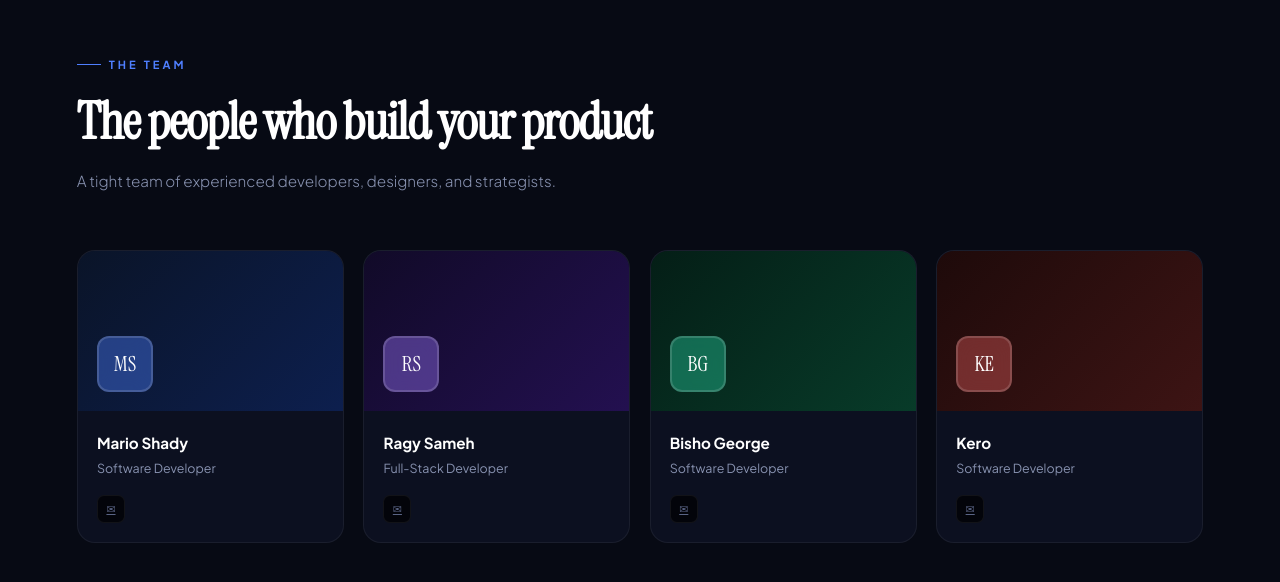
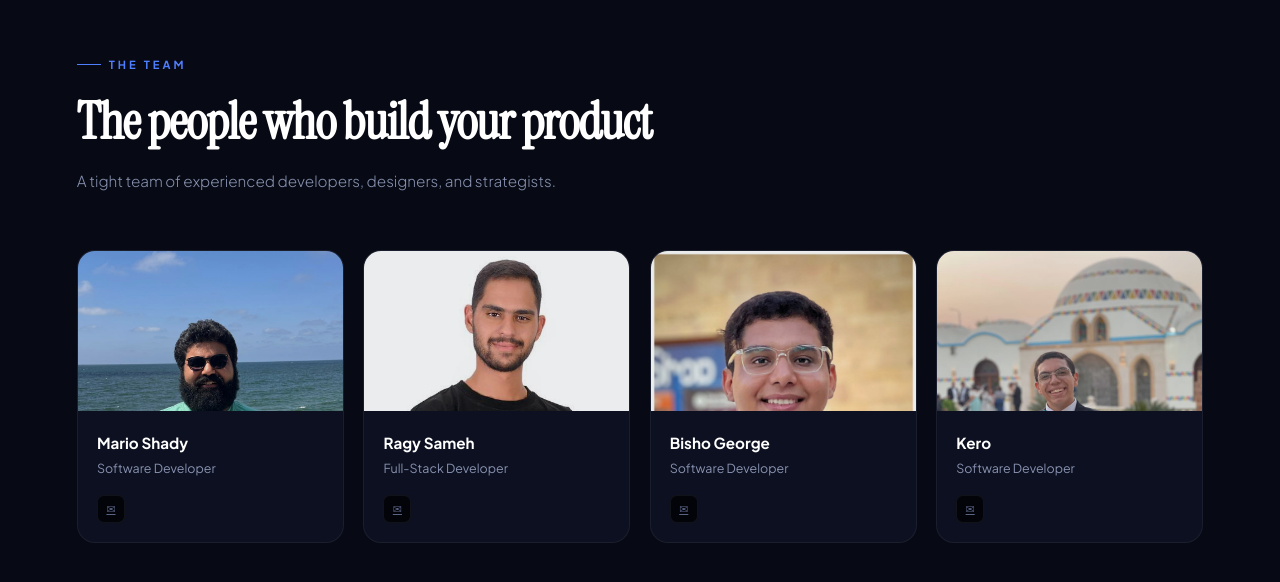
Before and after one commit to RagySamehW/NovamindAi_Web, a website: page nova-mind-v3/index.html in a window 1280 px wide. Shown: the part 11260-11842 px from the top of the page. Drawn offline with Linux system fonts and the light colour scheme; animation ran at ten frames a second.

Commit message:
Add real team photos for all 4 members
Co-Authored-By: Claude Sonnet 4.6 <noreply@anthropic.com>

```diff
--- a/nova-mind-v3/css/style.css
+++ b/nova-mind-v3/css/style.css
@@ -1193,3 +1193,17 @@ footer {
   .process-steps { grid-template-columns: 1fr; }
   .sc-card { width: 80vw; }
 }
+
+/* ── TEAM PHOTO ── */
+.tc-photo {
+  position: absolute;
+  inset: 0;
+  width: 100%;
+  height: 100%;
+  object-fit: cover;
+  object-position: center top;
+  z-index: 1;
+  opacity: 0.92;
+  transition: opacity 0.3s ease, transform 0.4s ease;
+}
+.team-card:hover .tc-photo { opacity: 1; transform: scale(1.04); }
--- a/nova-mind-v3/index.html
+++ b/nova-mind-v3/index.html
@@ -629,10 +629,10 @@
     <p class="sec-sub" style="margin-top:.5rem">A tight team of experienced developers, designers, and strategists.</p>
   </div>
   <div class="team-grid fade-up">
-    <div class="team-card"><div class="tc-top"><div class="tc-bg tbg1"></div><div class="tc-av tav1">MS</div></div><div class="tc-body"><h3>Mario Shady</h3><div class="tc-role">Software Developer</div><div class="tc-socials"><a href="mailto:marioshady0@gmail.com" class="tc-social" title="Email">✉</a></div></div></div>
-    <div class="team-card"><div class="tc-top"><div class="tc-bg tbg2"></div><div class="tc-av tav2">RS</div></div><div class="tc-body"><h3>Ragy Sameh</h3><div class="tc-role">Full-Stack Developer</div><div class="tc-socials"><a href="mailto:Ragusameh5@gmail.com" class="tc-social" title="Email">✉</a></div></div></div>
-    <div class="team-card"><div class="tc-top"><div class="tc-bg tbg3"></div><div class="tc-av tav3">BG</div></div><div class="tc-body"><h3>Bisho George</h3><div class="tc-role">Software Developer</div><div class="tc-socials"><a href="mailto:Bishoy.george.eg@gmail.com" class="tc-social" title="Email">✉</a></div></div></div>
-    <div class="team-card"><div class="tc-top"><div class="tc-bg tbg4"></div><div class="tc-av tav4">KE</div></div><div class="tc-body"><h3>Kero</h3><div class="tc-role">Software Developer</div><div class="tc-socials"><a href="mailto:kiroelkess@gmail.com" class="tc-social" title="Email">✉</a></div></div></div>
+    <div class="team-card"><div class="tc-top"><img class="tc-photo" src="img/team/mario.jpeg" alt="Mario Shady"/></div><div class="tc-body"><h3>Mario Shady</h3><div class="tc-role">Software Developer</div><div class="tc-socials"><a href="mailto:marioshady0@gmail.com" class="tc-social" title="Email">✉</a></div></div></div>
+    <div class="team-card"><div class="tc-top"><img class="tc-photo" src="img/team/ragy.jpeg" alt="Ragy Sameh"/></div><div class="tc-body"><h3>Ragy Sameh</h3><div class="tc-role">Full-Stack Developer</div><div class="tc-socials"><a href="mailto:Ragusameh5@gmail.com" class="tc-social" title="Email">✉</a></div></div></div>
+    <div class="team-card"><div class="tc-top"><img class="tc-photo" src="img/team/bisho.jpeg" alt="Bisho George"/></div><div class="tc-body"><h3>Bisho George</h3><div class="tc-role">Software Developer</div><div class="tc-socials"><a href="mailto:Bishoy.george.eg@gmail.com" class="tc-social" title="Email">✉</a></div></div></div>
+    <div class="team-card"><div class="tc-top"><img class="tc-photo" src="img/team/kero.jpeg" alt="Kero"/></div><div class="tc-body"><h3>Kero</h3><div class="tc-role">Software Developer</div><div class="tc-socials"><a href="mailto:kiroelkess@gmail.com" class="tc-social" title="Email">✉</a></div></div></div>
   </div>
 </section>
 
```
Also changed, not shown: nova-mind-v3/img/team/bisho.jpeg (added), nova-mind-v3/img/team/kero.jpeg (added), nova-mind-v3/img/team/mario.jpeg (added), nova-mind-v3/img/team/ragy.jpeg (added).
